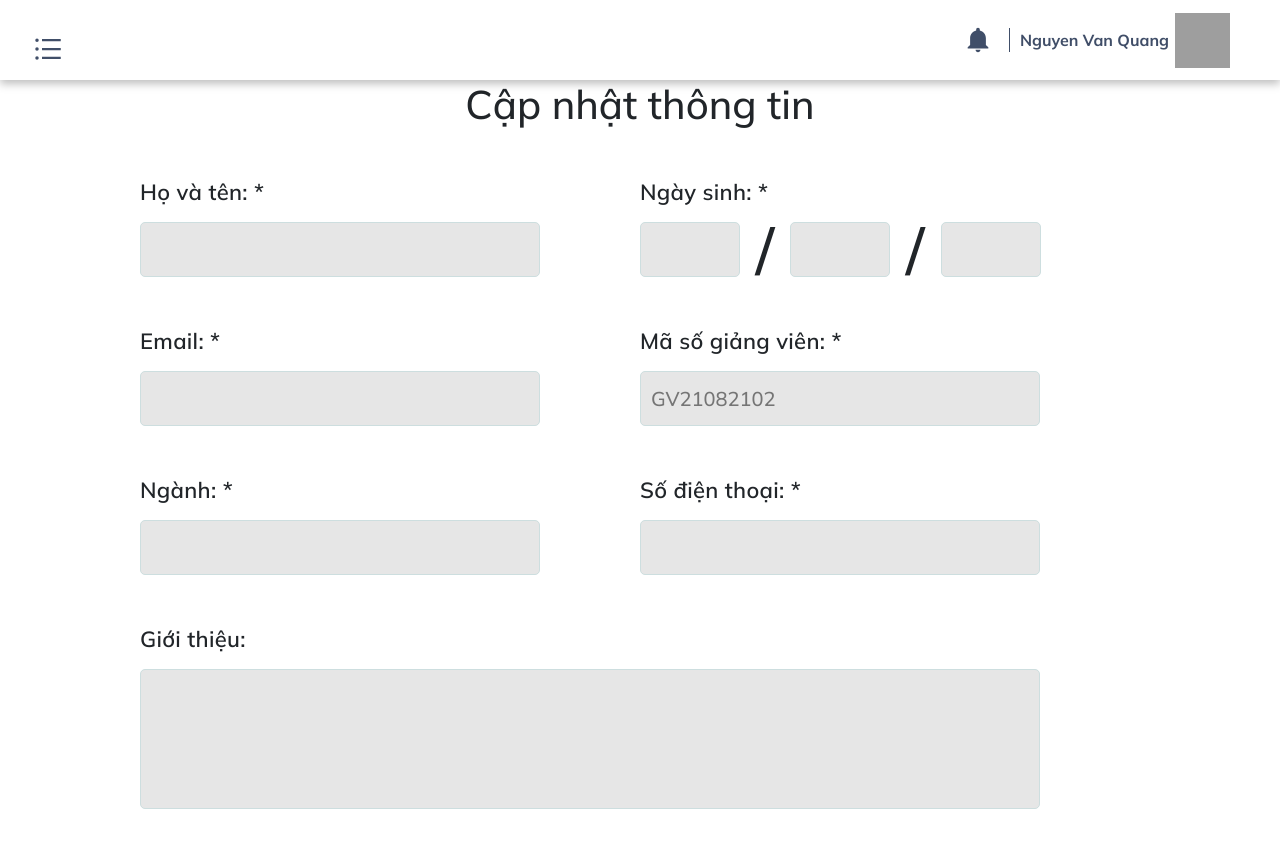
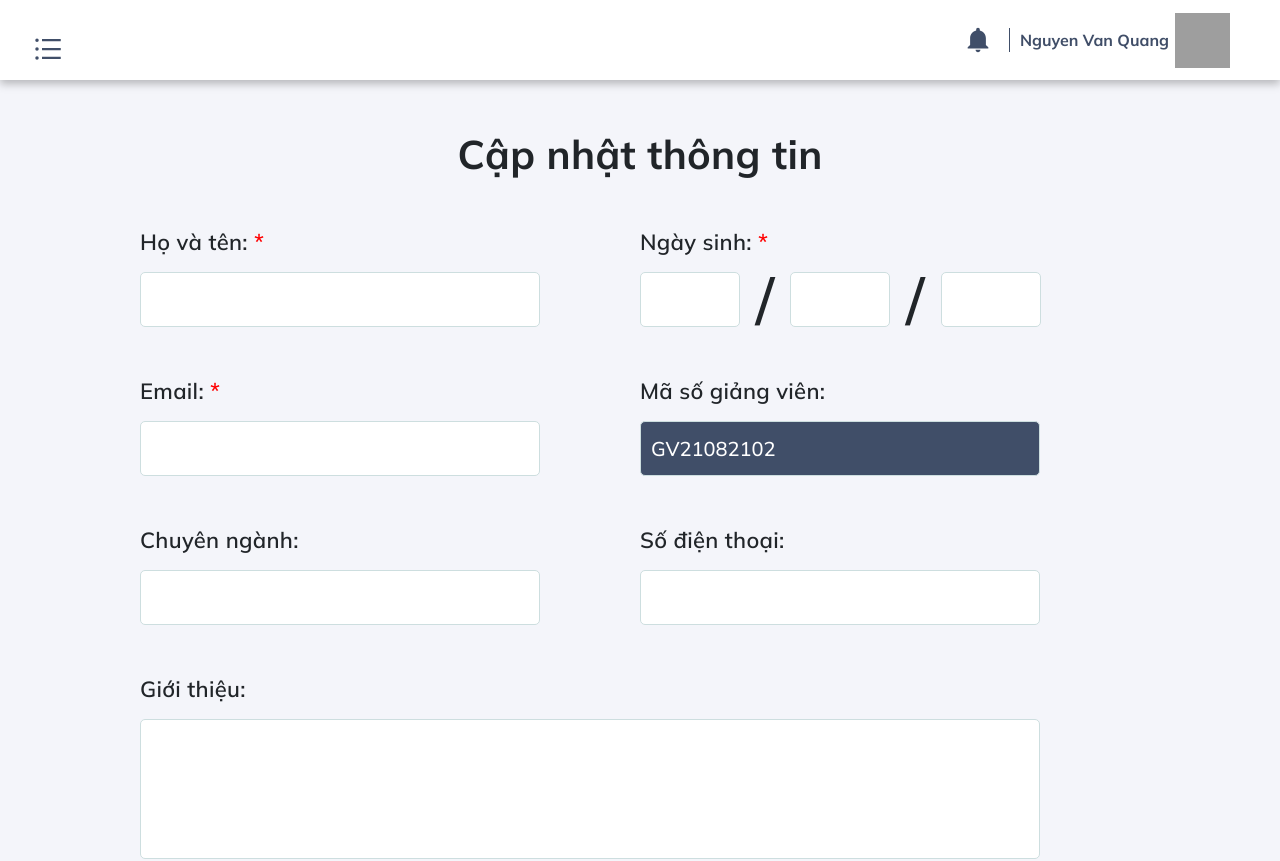
Before and after one commit to MinhCao031/Web3306_22, a React (Create React App) app in the folder client/: page /teacherHomepage/changeInfo in a window 1280 px wide. Shown: the top 861 px of the page. Built offline with nearby package versions, Linux system fonts and the light colour scheme; grey boxes are pictures that could not be loaded.

Commit message:
add background and fix some bug

```diff
--- a/client/src/HomePage/StudentHomePage.js
+++ b/client/src/HomePage/StudentHomePage.js
@@ -1,13 +1,14 @@
 import React from 'react';
 import NavigationBar from './components/NavigationBar';
 import Sidebar from './components/Sidebar';
+import { Container } from './TeacherHomePage';
 function StudentHomePage() {
   return (
-    <div>
+    <>
       <NavigationBar />
+      <Container />
       <Sidebar />
-    </div>
+    </>
   );
 }
-
 export default StudentHomePage;
--- a/client/src/HomePage/TeacherHomePage.js
+++ b/client/src/HomePage/TeacherHomePage.js
@@ -1,12 +1,19 @@
 import React from 'react';
 import NavigationBar from './components/NavigationBar';
 import Sidebar from './components/Sidebar';
+import styled from 'styled-components';
 const TeacherHomePage = () => {
   return (
     <>
       <NavigationBar />
+      <Container />
       <Sidebar />
     </>
   );
 };
+export const Container = styled.div`
+  background-color: #f4f5fa;
+  width: 100%;
+  height: 100vh;
+`;
 export default TeacherHomePage;
--- a/client/src/Lists/ListOfStudents/ClassName.js
+++ b/client/src/Lists/ListOfStudents/ClassName.js
@@ -6,7 +6,7 @@ const ClassName = () => {
   const [className, setClassName] = useState('');
   useEffect(() => {
     axios
-      .get('http://localhost:3000/className')
+      .get('http://localhost:3001/className')
       .then((res) => {
         setClassName(res.data);
       })
@@ -14,7 +14,7 @@ const ClassName = () => {
         console.log(err);
       });
   }, []);
-  return <h1>{className || 'Loading...'}</h1>;
+  return <h1 class="class-name">{className || 'Loading...'}</h1>;
 };
 
 export default ClassName;
--- a/client/src/Lists/ListOfStudents/ListOfStudents.css
+++ b/client/src/Lists/ListOfStudents/ListOfStudents.css
@@ -1,6 +1,10 @@
-h1 {
+.class-name {
   font-size: 48px;
   text-align: center;
+  color: black;
+  margin-top: 40px;
+  font-weight: 700;
+  letter-spacing: 0.3px;
 }
 .dropdown-menu {
   left: 0px;
@@ -8,3 +12,7 @@ h1 {
 .sr-only {
   display: none;
 }
+.table {
+  border-collapse: separate;
+  box-shadow: inset 0px -1px 0px #c9cfda;
+}
--- a/client/src/Lists/ListOfStudents/ListOfStudents.js
+++ b/client/src/Lists/ListOfStudents/ListOfStudents.js
@@ -2,14 +2,17 @@ import React from 'react';
 import Table from './Table';
 import Sidebar from '../../HomePage/components/Sidebar';
 import NavigationBar from '../../HomePage/components/NavigationBar';
-
+import { Container } from '../../HomePage/TeacherHomePage';
 const ListOfStudents = () => {
   return (
     <>
-      <NavigationBar />
-      <Table />
-      <Sidebar />
+      <Container>
+        <NavigationBar />
+        <Table />
+        <Sidebar />
+      </Container>
     </>
   );
 };
+
 export default ListOfStudents;
--- a/client/src/Lists/ListOfStudents/Table.js
+++ b/client/src/Lists/ListOfStudents/Table.js
@@ -180,7 +180,7 @@ const Table = () => {
   });
   useEffect(() => {
     axios
-      .get('http://localhost:3000/StudentIds')
+      .get('http://localhost:3001/StudentIds')
       .then((res) => {
         setUserList(res.data);
       })
--- a/client/src/NavigationMenu/ChangeInfo/ChangeInfoTeacher.js
+++ b/client/src/NavigationMenu/ChangeInfo/ChangeInfoTeacher.js
@@ -4,7 +4,6 @@ import axios from 'axios';
 import { useHistory } from 'react-router';
 import NavigationBar from '../../HomePage/components/NavigationBar';
 import Sidebar from '../../HomePage/components/Sidebar';
-
 
 function ChangeInfoTeacher() {
   const history = useHistory();
@@ -28,13 +27,15 @@ function ChangeInfoTeacher() {
   //     e.preventDefault();
   //   };
   return (
-        <div>
+    <Wrapper>
       <NavigationBar />
       <Container>
         <h1> Cập nhật thông tin </h1>
         <div className="line">
           <div className="FullName">
-                        <p className="FieldToChange">Họ và tên: *</p>
+            <p className="FieldToChange">
+              Họ và tên: <Red>*</Red>
+            </p>
             <div class="Field2">
               <Input
                 name="FullName"
@@ -44,7 +45,9 @@ function ChangeInfoTeacher() {
             </div>
           </div>
           <div className="DateOfBirth">
-                        <p className="FieldToChange">Ngày sinh: *</p>
+            <p className="FieldToChange">
+              Ngày sinh: <Red>*</Red>
+            </p>
             <div class="Field2">
               <Input
                 name="Day"
@@ -69,7 +72,9 @@ function ChangeInfoTeacher() {
 
         <div className="line">
           <div className="Email">
-                        <p className="FieldToChange">Email: *</p>
+            <p className="FieldToChange">
+              Email: <Red>*</Red>
+            </p>
             <div class="Field2">
               <Input
                 name="Email"
@@ -79,14 +84,19 @@ function ChangeInfoTeacher() {
             </div>
           </div>
           <div className="Identifier">
-                        <p className="FieldToChange">Mã số giảng viên: *</p>
+            <p className="FieldToChange">Mã số giảng viên: </p>
             <div class="Field2">
               <Input
                 name="ConstID"
                 id="ConstID"
-                            placeholder="GV21082102"
+                value="GV21082102"
                 disabled
-                            style={{ width: '400px', height: '55px;' }}
+                style={{
+                  width: '400px',
+                  height: '55px',
+                  backgroundColor: '#404E68',
+                  color: 'white',
+                }}
               />
             </div>
           </div>
@@ -94,7 +104,7 @@ function ChangeInfoTeacher() {
 
         <div className="line">
           <div className="Major">
-                        <p className="FieldToChange">Ngành: *</p>
+            <p className="FieldToChange">Chuyên ngành: </p>
             <div class="Field2">
               <Input
                 name="Major"
@@ -104,7 +114,7 @@ function ChangeInfoTeacher() {
             </div>
           </div>
           <div className="Phone">
-                        <p className="FieldToChange">Số điện thoại: *</p>
+            <p className="FieldToChange">Số điện thoại: </p>
             <div class="Field2">
               <Input
                 name="Phone"
@@ -117,7 +127,7 @@ function ChangeInfoTeacher() {
 
         <div className="desc">
           <div className="Description">
-                        <p className="FieldToChange">Giới thiệu:</p>
+            <p className="FieldToChange">Giới thiệu: </p>
             <div class="Field1">
               <Input
                 type="textarea"
@@ -145,15 +155,24 @@ function ChangeInfoTeacher() {
         </div>
       </Container>
       <Sidebar />
-        </div>
+    </Wrapper>
   );
 }
-
+const Red = styled.span`
+  color: red;
+  margin-left: 0px;
+`;
+const Wrapper = styled.div`
+  background-color: #f4f5fa;
+`;
 const Container = styled.div`
   width: 1100px;
   margin: auto;
+  margin-top: 50px;
   h1 {
     font-size: 40px;
+    font-weight: bold;
+    letter-spacing: 0.3px;
     text-align: center;
     margin: 0px 0px 0px 0px;
   }
@@ -190,11 +209,10 @@ const Container = styled.div`
     margin: 50px 0px 50px 0px;
   }
   .wrapper {
-        width: 450px;
+    width: 100%;
     margin: 10px 0px 10px 0px;
-        position: relative;
-        float: right;
-        // right: 100px;
+    display: flex;
+    justify-content: flex-end;
   }
   .Field {
     background: #ffffff;
@@ -249,11 +267,10 @@ const Container = styled.div`
 `;
 
 const Input = styled.input`
-    background: #ffffff;
   border: 1px solid #cddedf;
   box-sizing: border-box;
   border-radius: 5px;
-    background-color: #e6e6e6;
+  background-color: #ffffff;
   font-size: 20px;
   transition-timing-function: ease-in-out;
   padding: 10px 10px;
@@ -272,6 +289,8 @@ const Button = styled.button`
   font-weight: 600;
   font-size: 25px;
   border-radius: 10px;
+  border-style: none;
+  color: #ffffff;
 `;
 
 export default ChangeInfoTeacher;
--- a/client/src/NavigationMenu/ChangePass/ChangePass.js
+++ b/client/src/NavigationMenu/ChangePass/ChangePass.js
@@ -3,13 +3,15 @@ import Header from './Header';
 import Body from './Body';
 import Footer from '../../SignInPage/Footer';
 import './ChangePass.css';
-
+import { Container } from '../../HomePage/TeacherHomePage';
 const ChangePass = () => {
   return (
     <>
-      <Header></Header>
-      <Body></Body>
-      <Footer></Footer>
+      <Container>
+        <Header></Header>
+        <Body></Body>
+        <Footer></Footer>
+      </Container>
     </>
   );
 };
--- a/client/src/NavigationMenu/ChangePass/Header.js
+++ b/client/src/NavigationMenu/ChangePass/Header.js
@@ -2,7 +2,6 @@ import React from 'react';
 import styled from 'styled-components';
 import uet from '../../assets/uet.png';
 import boy from '../../assets/boy_ava.png';
-import * as IoIcons from 'react-icons/io';
 import './ChangePass.css';
 const Header = () => {
   return (
@@ -12,7 +11,6 @@ const Header = () => {
         <span>UET - SMTA</span>
       </div>
       <div className="profile">
-        <IoIcons.IoMdNotifications style={{ color: '#404E68' }} size={30} />
         <span className="profile-text">{'Nguyen Van Quang'}</span>
         <img alt="Avatar" src={boy} />
       </div>
--- a/client/src/SignInPage/SignInForm.js
+++ b/client/src/SignInPage/SignInForm.js
@@ -5,18 +5,25 @@ import Footer from './Footer';
 import styled from 'styled-components';
 const SignInForm = () => {
   return (
-    <Container>
-      <Header />
-      <Body />
-      <Footer />
-    </Container>
+    <Wrapper>
+      <Container>
+        <Header />
+        <Body />
+        <Footer />
+      </Container>
+    </Wrapper>
   );
 };
 const Container = styled.div`
   background-color: white;
   width: 960px;
-  margin: 50px auto;
+  margin: auto;
   border-radius: 27px;
   box-shadow: 0 0 12px 0 hsl(0deg 0% 48% / 45%);
 `;
+const Wrapper = styled.div`
+  background-color: #f4f5fa;
+  height: 100vh;
+  display: flex;
+`;
 export default SignInForm;
```
Lines whose indentation alone changed are shown as unchanged.
